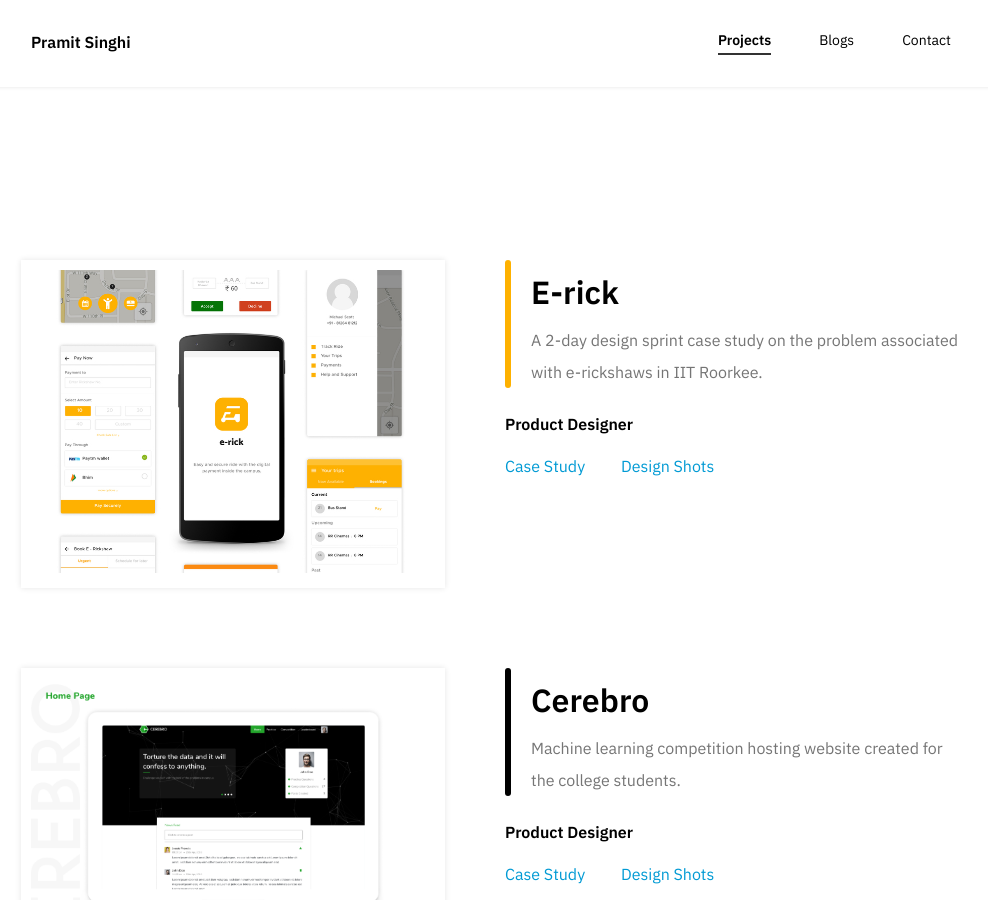
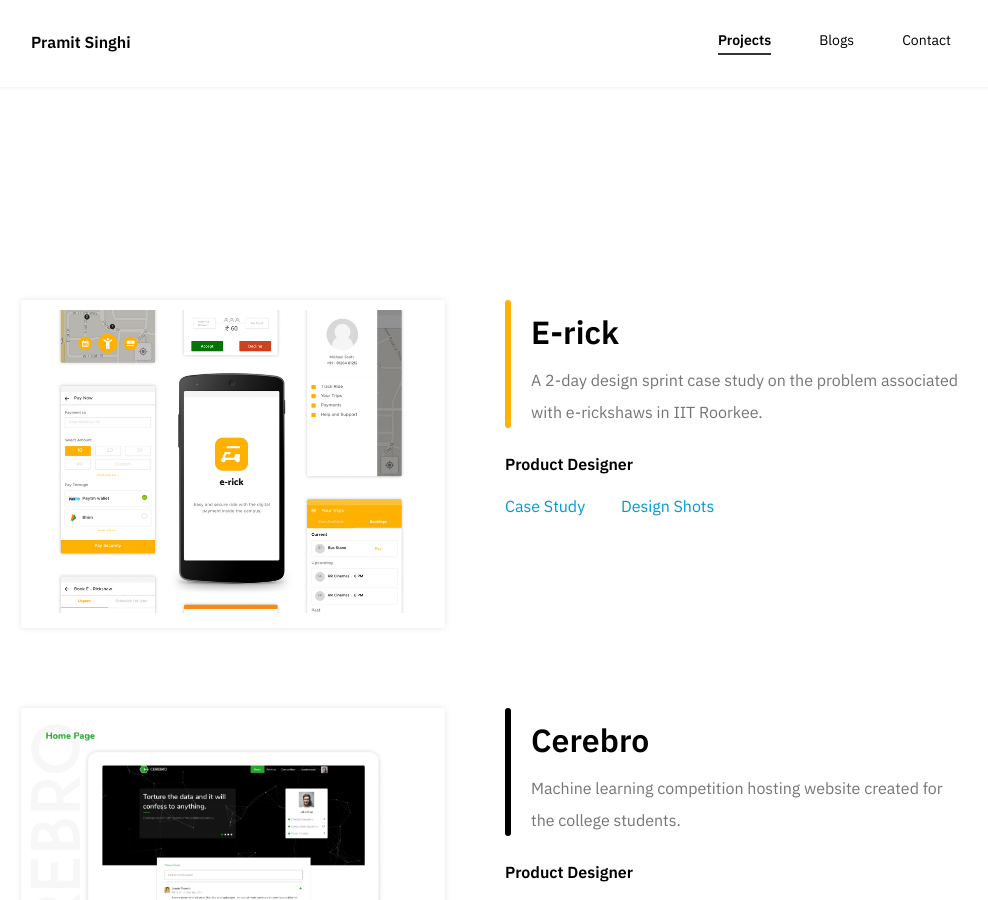
Before and after one commit to shkamaru/shkamaru.github.io, a Jekyll site: the page built from index.html, in a window 1280 px wide and 900 px high, scrolled down 820 px. Shown: the whole window, without its empty margins (149-1137 px from the left). Built offline with Jekyll 4.4.1, drawn with Linux system fonts in a browser that asks for light colours; nearby versions of some CDN libraries.

Commit message:
Fixed Project Scroll Spacing for First Child

```diff
--- a/assets/css/partials/_elements.scss
+++ b/assets/css/partials/_elements.scss
@@ -108,7 +108,7 @@
     }
 
     .project:first-child {
-        margin-top: 0;
+        margin-top: 4rem;
     }
 
         .project-image-wrapper {
```
